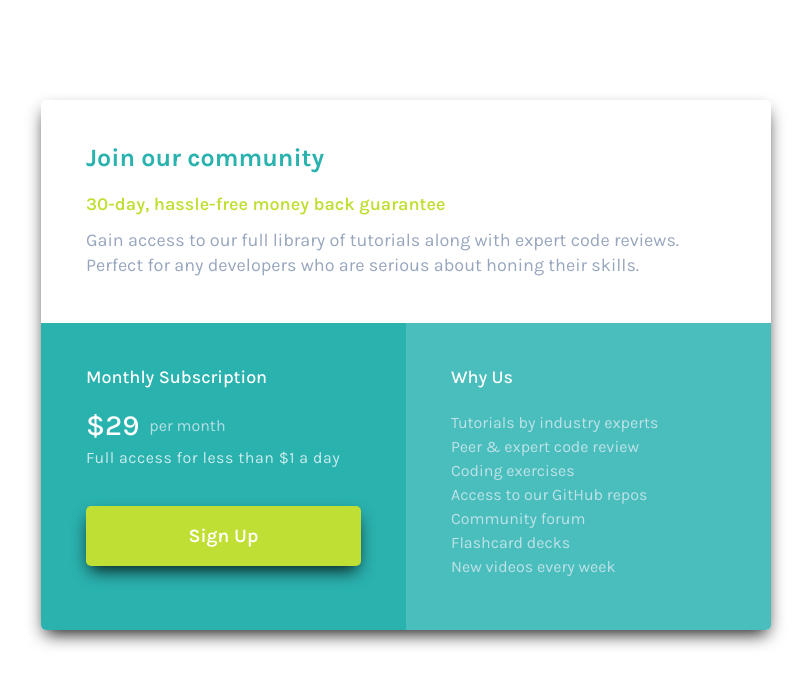
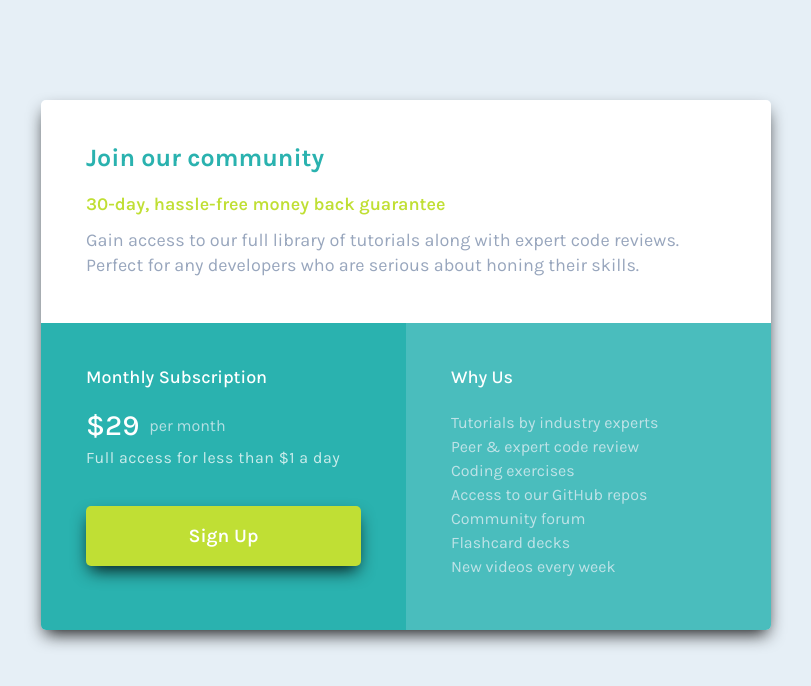
Before and after one commit to jasonuc/single-price-grid-component-master, a plain HTML site: page index.html in a window 1280 px wide. Shown: the whole page, without its empty margins (234-1045 px from the left). Drawn offline with Linux system fonts and the light colour scheme.

Commit message:
fifth commit

```diff
--- a/css/style.css
+++ b/css/style.css
@@ -1,3 +1,7 @@
+body {
+    background-color: #E6EFF6;
+}
+
 .container {
     box-sizing: border-box;
     display: grid;
@@ -25,6 +29,7 @@
     font-size: 18px;
     border-top-left-radius: 5px;
     border-top-right-radius: 5px;
+    background-color: white;
 }
 
 .a h2 {
```
